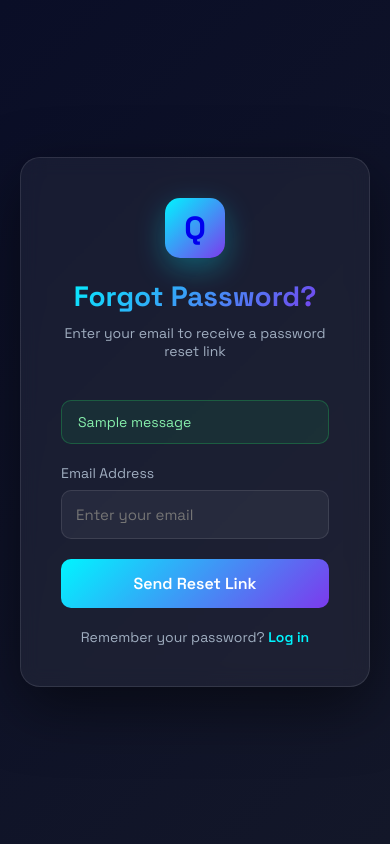
After one commit to chungkwangeui-del/qunex-trade, a Flask app: page /auth/forgot-password in a window 390 px wide. The commit adds this page. Run offline with Flask 3, Linux system fonts and the light colour scheme; tables that the repository leaves empty hold one stand-in row (values such as "Sample post"); one stand-in notice (Sample message) is shown.

Commit message:
Add Forgot Password feature with email reset
✅ Email Functionality:
- Add Flask-Mail for SMTP email sending
- Configure Gmail SMTP server
- Password reset via email with secure tokens

✅ New Features:
- Forgot Password page (/auth/forgot-password)
- Reset Password page (/auth/reset-password/<token>)
- Email with beautiful HTML template
- 1-hour token expiry for security
- "Forgot Password?" link on login page

✅ Security:
- Secure random token generation (secrets.token_urlsafe)
- Token expiry after 1 hour
- Don't reveal if email exists (security best practice)
- OAuth users can't reset password (use Google)

✅ User Experience:
- Beautiful email template with Qunex branding
- Clear instructions and clickable button
- Fallback plain text email
- Mobile-responsive design

📧 Setup Required:
- Create Gmail App Password: https://myaccount.google.com/apppasswords
- Add environment variables:
  - MAIL_USERNAME (Gmail address)
  - MAIL_PASSWORD (16-digit app password)

🔧 Technical Changes:
- auth.py: Add /forgot-password and /reset-password routes
- app.py: Configure Flask-Mail with Gmail SMTP
- requirements.txt: Add flask-mail==0.10.0
- Create forgot_password.html and reset_password.html templates

🤖 Generated with [Claude Code](https://claude.com/claude-code)

Co-Authored-By: Claude <noreply@anthropic.com>

```diff
--- a/requirements.txt
+++ b/requirements.txt
@@ -1,6 +1,7 @@
 flask==3.0.0
 flask-login==0.6.3
 flask-sqlalchemy==3.1.1
+flask-mail==0.10.0
 werkzeug==3.0.0
 sqlalchemy==2.0.44
 gunicorn==21.2.0
--- a/web/app.py
+++ b/web/app.py
@@ -5,6 +5,7 @@ System upgrade in progress - Kiwoom API integration
 
 from flask import Flask, render_template, jsonify, request
 from flask_login import LoginManager, login_required, current_user
+from flask_mail import Mail
 import os
 from datetime import datetime, timedelta
 from dotenv import load_dotenv
@@ -33,11 +34,20 @@ app.config['SECRET_KEY'] = os.getenv('SECRET_KEY', 'dev-secret-key-change-in-pro
 app.config['SQLALCHEMY_DATABASE_URI'] = 'sqlite:///qunextrade.db'
 app.config['SQLALCHEMY_TRACK_MODIFICATIONS'] = False
 
+# Email configuration (Gmail SMTP)
+app.config['MAIL_SERVER'] = 'smtp.gmail.com'
+app.config['MAIL_PORT'] = 587
+app.config['MAIL_USE_TLS'] = True
+app.config['MAIL_USERNAME'] = os.getenv('MAIL_USERNAME')  # Gmail address
+app.config['MAIL_PASSWORD'] = os.getenv('MAIL_PASSWORD')  # Gmail app password
+app.config['MAIL_DEFAULT_SENDER'] = os.getenv('MAIL_USERNAME', 'noreply@qunextrade.com')
+
 # Initialize OAuth with app
 oauth.init_app(app)
 
 # Initialize extensions
 db.init_app(app)
+mail = Mail(app)
 login_manager = LoginManager()
 login_manager.init_app(app)
 login_manager.login_view = 'auth.login'
--- /dev/null
+++ b/web/templates/forgot_password.html
@@ -0,0 +1,210 @@
+<!DOCTYPE html>
+<html lang="en">
+<head>
+    <meta charset="UTF-8">
+    <meta name="viewport" content="width=device-width, initial-scale=1.0">
+    <title>Forgot Password - Qunex Trade</title>
+    <link rel="icon" type="image/svg+xml" href="/static/favicon.svg">
+    <link href="https://fonts.googleapis.com/css2?family=Space+Grotesk:wght@300;400;500;600;700&display=swap" rel="stylesheet">
+    <style>
+        * {
+            margin: 0;
+            padding: 0;
+            box-sizing: border-box;
+        }
+
+        :root {
+            --bg-primary: #0a0e27;
+            --bg-secondary: #131729;
+            --text-primary: #ffffff;
+            --text-secondary: #a0aec0;
+            --accent: #00f5ff;
+            --accent-secondary: #7c3aed;
+            --card-bg: rgba(255, 255, 255, 0.05);
+            --border: rgba(255, 255, 255, 0.1);
+        }
+
+        body {
+            font-family: 'Space Grotesk', sans-serif;
+            background: linear-gradient(135deg, var(--bg-primary) 0%, var(--bg-secondary) 100%);
+            color: var(--text-primary);
+            min-height: 100vh;
+            display: flex;
+            align-items: center;
+            justify-content: center;
+            padding: 20px;
+        }
+
+        .container {
+            max-width: 450px;
+            width: 100%;
+        }
+
+        .card {
+            background: var(--card-bg);
+            backdrop-filter: blur(10px);
+            border: 1px solid var(--border);
+            border-radius: 20px;
+            padding: 40px;
+            box-shadow: 0 20px 60px rgba(0,0,0,0.5);
+        }
+
+        .logo-container {
+            text-align: center;
+            margin-bottom: 40px;
+        }
+
+        .logo {
+            width: 60px;
+            height: 60px;
+            background: linear-gradient(135deg, var(--accent) 0%, var(--accent-secondary) 100%);
+            border-radius: 15px;
+            display: inline-flex;
+            align-items: center;
+            justify-content: center;
+            font-size: 32px;
+            font-weight: 700;
+            margin-bottom: 20px;
+            box-shadow: 0 10px 30px rgba(0, 245, 255, 0.3);
+        }
+
+        h1 {
+            font-size: 28px;
+            margin-bottom: 10px;
+            background: linear-gradient(135deg, var(--accent) 0%, var(--accent-secondary) 100%);
+            -webkit-background-clip: text;
+            -webkit-text-fill-color: transparent;
+            background-clip: text;
+        }
+
+        .subtitle {
+            color: var(--text-secondary);
+            font-size: 14px;
+        }
+
+        .form-group {
+            margin-bottom: 20px;
+        }
+
+        label {
+            display: block;
+            margin-bottom: 8px;
+            color: var(--text-secondary);
+            font-size: 14px;
+        }
+
+        input[type="email"] {
+            width: 100%;
+            padding: 14px;
+            background: rgba(255, 255, 255, 0.05);
+            border: 1px solid var(--border);
+            border-radius: 10px;
+            color: var(--text-primary);
+            font-size: 15px;
+            font-family: 'Space Grotesk', sans-serif;
+            transition: all 0.3s ease;
+        }
+
+        input[type="email"]:focus {
+            outline: none;
+            border-color: var(--accent);
+            box-shadow: 0 0 0 3px rgba(0, 245, 255, 0.1);
+        }
+
+        .btn {
+            width: 100%;
+            padding: 14px;
+            background: linear-gradient(135deg, var(--accent) 0%, var(--accent-secondary) 100%);
+            border: none;
+            border-radius: 10px;
+            color: white;
+            font-size: 16px;
+            font-weight: 600;
+            cursor: pointer;
+            transition: all 0.3s ease;
+            font-family: 'Space Grotesk', sans-serif;
+        }
+
+        .btn:hover {
+            transform: translateY(-2px);
+            box-shadow: 0 10px 30px rgba(0, 245, 255, 0.3);
+        }
+
+        .login-link {
+            text-align: center;
+            margin-top: 20px;
+            color: var(--text-secondary);
+            font-size: 14px;
+        }
+
+        .login-link a {
+            color: var(--accent);
+            text-decoration: none;
+            font-weight: 600;
+        }
+
+        .login-link a:hover {
+            text-decoration: underline;
+        }
+
+        .alert {
+            padding: 12px 16px;
+            border-radius: 10px;
+            margin-bottom: 20px;
+            font-size: 14px;
+        }
+
+        .alert-error {
+            background: rgba(239, 68, 68, 0.1);
+            border: 1px solid rgba(239, 68, 68, 0.3);
+            color: #fca5a5;
+        }
+
+        .alert-success {
+            background: rgba(34, 197, 94, 0.1);
+            border: 1px solid rgba(34, 197, 94, 0.3);
+            color: #86efac;
+        }
+
+        .alert-info {
+            background: rgba(59, 130, 246, 0.1);
+            border: 1px solid rgba(59, 130, 246, 0.3);
+            color: #93c5fd;
+        }
+    </style>
+</head>
+<body>
+    <div class="container">
+        <div class="card">
+            <a href="/" style="text-decoration: none;">
+                <div class="logo-container">
+                    <div class="logo">Q</div>
+                    <h1>Forgot Password?</h1>
+                    <p class="subtitle">Enter your email to receive a password reset link</p>
+                </div>
+            </a>
+
+            {% with messages = get_flashed_messages(with_categories=true) %}
+                {% if messages %}
+                    {% for category, message in messages %}
+                        <div class="alert alert-{{ category }}">{{ message }}</div>
+                    {% endfor %}
+                {% endif %}
+            {% endwith %}
+
+            <form method="POST">
+                <div class="form-group">
+                    <label for="email">Email Address</label>
+                    <input type="email" id="email" name="email" required placeholder="Enter your email">
+                </div>
+
+                <button type="submit" class="btn">Send Reset Link</button>
+            </form>
+
+            <div class="login-link">
+                Remember your password? <a href="/auth/login">Log in</a>
+            </div>
+        </div>
+    </div>
+</body>
+</html>
--- a/web/templates/login.html
+++ b/web/templates/login.html
@@ -280,6 +280,10 @@
                     <label for="remember" style="margin: 0;">Remember me</label>
                 </div>
 
+                <div style="text-align: right; margin-bottom: 20px;">
+                    <a href="/auth/forgot-password" style="color: var(--accent); text-decoration: none; font-size: 14px;">Forgot Password?</a>
+                </div>
+
                 <button type="submit" class="btn">Log In</button>
             </form>
 
```
Also changed, not shown: web/auth.py (+117 -2 lines), web/templates/reset_password.html (added, +209 -0 lines).
